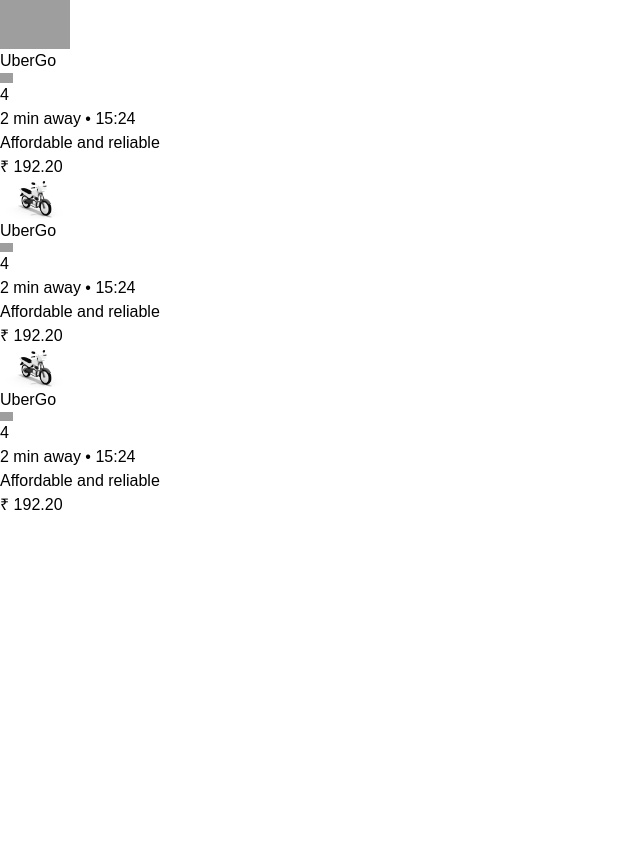
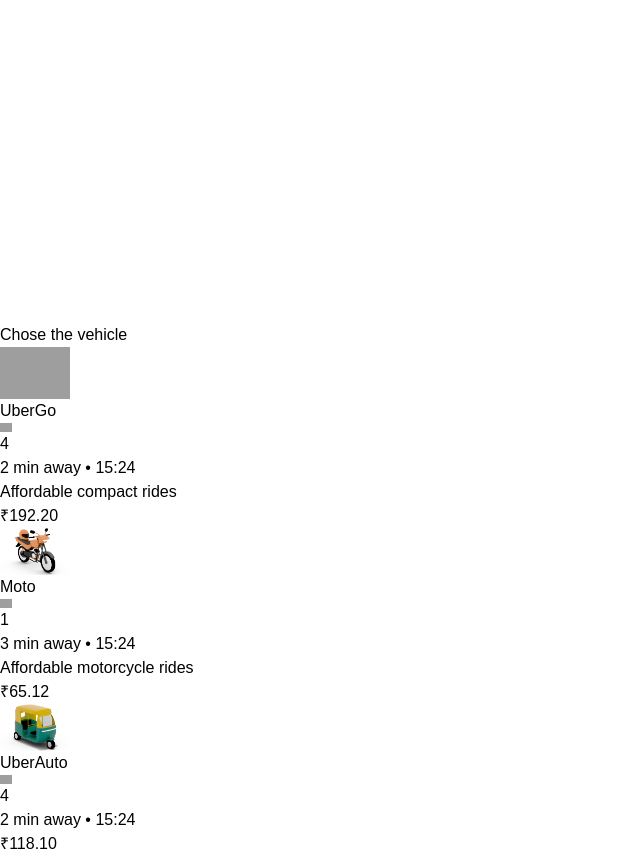
Before and after one commit to hassan-xr0/Uber-Clone, a React (Vite) app in the folder frontend/: page /home in a window 1280 px wide. Shown: the part 2740-3596 px from the top of the page, without its empty margins (0-640 px from the left). Before the commit the page ends 3257 px from the top, so only its background shows below. Built offline with nearby package versions, Linux system fonts and the light colour scheme; sample sign-in values are in the browser's storage; grey boxes are pictures that could not be loaded; a web font is replaced by a local one.

Commit message:
convert vehicle option into component

```diff
--- a/frontend/src/components/VehicleCard.jsx
+++ b/frontend/src/components/VehicleCard.jsx
@@ -1,20 +1,26 @@
-import React from 'react'
+import React from "react";
 import vehicleCapacity from "../images/vehicleCapacity.svg";
 
-const VehicleCard = ({carImg, carName, carCapacity,carPrice,w, time,about}) => {
+const VehicleCard = ({
+  carImg,
+  carName,
+  carCapacity,
+  carPrice,
+  w,
+  time,
+  about,
+}) => {
   return (
-    <div
-    className="flex w-[95%] mx-auto h-full p-2 rounded-lg gap-5 cursor-pointer"
-  >
+    <div className="flex w-[95%]  mx-auto h-full px-2 py-3 rounded-lg gap-5 cursor-pointer hover:border-2 border-zinc-800 ">
       <div className="vehicle-img ">
         <img src={carImg} alt="" width={w} />
       </div>
 
-    <div className="details w-[60% leading-3 flex flex-col justify-center">
+      <div className="details w-[60%] leading-3 flex flex-col justify-center">
         <div className="flex gap-2">
           <h3 className="text-lg font-semibold font-sans">{carName}</h3>
           <div className="flex items-center justify-center">
-          <img src={vehicleCapacity} width={13} />
+            <img src={vehicleCapacity} width={12} />
             <p className="capacity text-[13px] pt-1">{carCapacity}</p>
           </div>
         </div>
@@ -22,18 +28,16 @@
         <p className="time text-[13px] font-medium text-zinc-900 font-sans mb-1">
           {time}
         </p>
-      <p className="about text-[13px] text-zinc-500">
-        {about}
-      </p>
+        <p className="about text-[13px] text-zinc-500 line-clamp-1">{about}</p>
       </div>
 
-    <div className="price ">
-      <p className="price-value text-[17px] tracking-tighter font-sans font-semibold  py-2">
-        {carPrice}
+      <div className="price text-left">
+        <p className="price-value text-[17px] tracking-tighter font-sans text- font-semibold w- py-2">
+          ₹{carPrice}
         </p>
       </div>
     </div>
-  )
-}
+  );
+};
 
-export default VehicleCard
+export default VehicleCard;
--- a/frontend/src/pages/Home.jsx
+++ b/frontend/src/pages/Home.jsx
@@ -7,16 +7,17 @@
 import userBg from "../images/uber-search-2.png";
 import whiteCar from "../images/white-car.webp";
 import blackCar from "../images/black-car.webp";
-import Motorcycle from "../images/UberMotorcycle.webp";
-
+import Motorcycle from "../images/UberMotorcycle3.webp";
+import UberAuto from "../images/Uber-auto.webp";
 import VehicleCard from "../components/VehicleCard";
-
 
 const Home = () => {
   const [pickUp, setPickUp] = useState("");
   const [destination, setDestination] = useState("");
   const [isOpenPanel, setIsOpenPanel] = useState(false);
+  const [vehiclePanel, setVehiclePanel] = useState(false);
   const panelRef = useRef();
+  const vehiclePanelRef = useRef(null);
 
   const submitHandler = (e) => {
     e.preventDefault();
@@ -40,6 +41,30 @@
       });
     }
   }, [isOpenPanel]);
+
+  useGSAP(() => {
+    if (vehiclePanel) {
+      gsap.to(vehiclePanelRef.current, {
+        duration: 0.2,
+        // height: "70%",
+        display: "flex",
+        y: 0,
+        opacity: 1,
+      });
+      // gsap.to(panelRef.current, {
+      //   duration: 0.2,
+      //   display: "none",
+      //   height: "0%",
+      //   padding: "0px",
+      // })
+    } else {
+      gsap.to(vehiclePanelRef.current, {
+        duration: 0.2,
+        // display: "none",
+        y: 350,
+      });
+    }
+  }, [vehiclePanel]);
 
   return (
     <div className="overflow-hidden">
@@ -115,16 +140,66 @@
           </form>
         </div>
         <div ref={panelRef} className=" opacity-0 bg-white hidden">
-          <LocationSearchPanel />
+          <LocationSearchPanel
+            isOpenPanel={isOpenPanel}
+            setIsOpenPanel={setIsOpenPanel}
+            vehiclePanel={vehiclePanel}
+            setVehiclePanel={setVehiclePanel}
+          />
         </div>
       </div>
 
-      <div className="fixed bottom-0 bg-white py-4  w-full min-h-[30vh] flex flex-col  gap-2">
-        <h2 className="mt-2 mx-4 text-xl tracking-tight font-semibold">Chose the vehicle</h2>
-          <VehicleCard carImg={whiteCar} w={70} carName='UberGo' carPrice='₹ 192.20' carCapacity='4' time='2 min away • 15:24' about='Affordable and reliable' />
-          <VehicleCard carImg={Motorcycle} w={70} carName='UberGo' carPrice='₹ 192.20' carCapacity='4' time='2 min away • 15:24' about='Affordable and reliable' />
-          <VehicleCard carImg={Motorcycle} w={70} carName='UberGo' carPrice='₹ 192.20' carCapacity='4' time='2 min away • 15:24' about='Affordable and reliable' />
-
+      <div
+        ref={vehiclePanelRef}
+        className="fixed bottom-0  bg-white pt-4 pb-10 gap-2 w-full min-h-[30vh] flex flex-col  rounded-t-3xl"
+      >
+        <div className="flex justify-between items-center mt-2 mx-4 ">
+          <h2 className="text-xl tracking-tight font-semibold ">
+            Chose the vehicle
+          </h2>
+          {vehiclePanel && (
+            <svg
+              onClick={() => {
+                setVehiclePanel(false);
+              }}
+              className="mb-4  "
+              xmlns="http://www.w3.org/2000/svg"
+              height="18px"
+              viewBox="0 -960 960 960"
+              width="20px"
+              fill="#000"
+            >
+              <path d="m256-200-56-56 224-224-224-224 56-56 224 224 224-224 56 56-224 224 224 224-56 56-224-224-224 224Z" />
+            </svg>
+          )}
+        </div>
+        <VehicleCard
+          carImg={whiteCar}
+          w={70}
+          carName="UberGo"
+          carPrice="192.20"
+          carCapacity="4"
+          time="2 min away • 15:24"
+          about="Affordable compact rides"
+        />
+        <VehicleCard
+          carImg={Motorcycle}
+          w={70}
+          carName="Moto"
+          carPrice="65.12"
+          carCapacity="1"
+          time="3 min away • 15:24"
+          about="Affordable motorcycle rides"
+        />
+        <VehicleCard
+          carImg={UberAuto}
+          w={70}
+          carName="UberAuto"
+          carPrice="118.10"
+          carCapacity="4"
+          time="2 min away • 15:24"
+          about=""
+        />
       </div>
     </div>
   );
```
Lines whose indentation alone changed are shown as unchanged.
